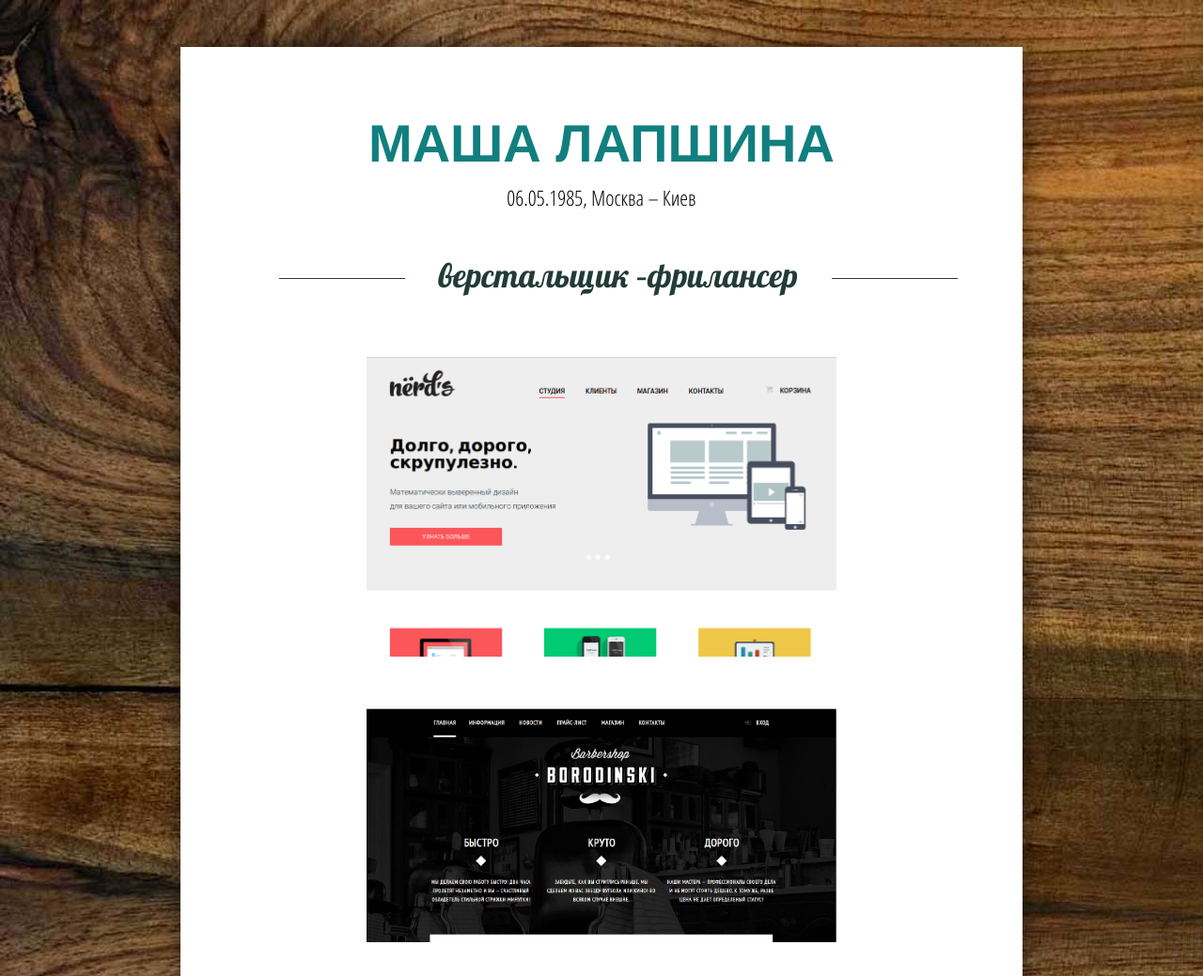
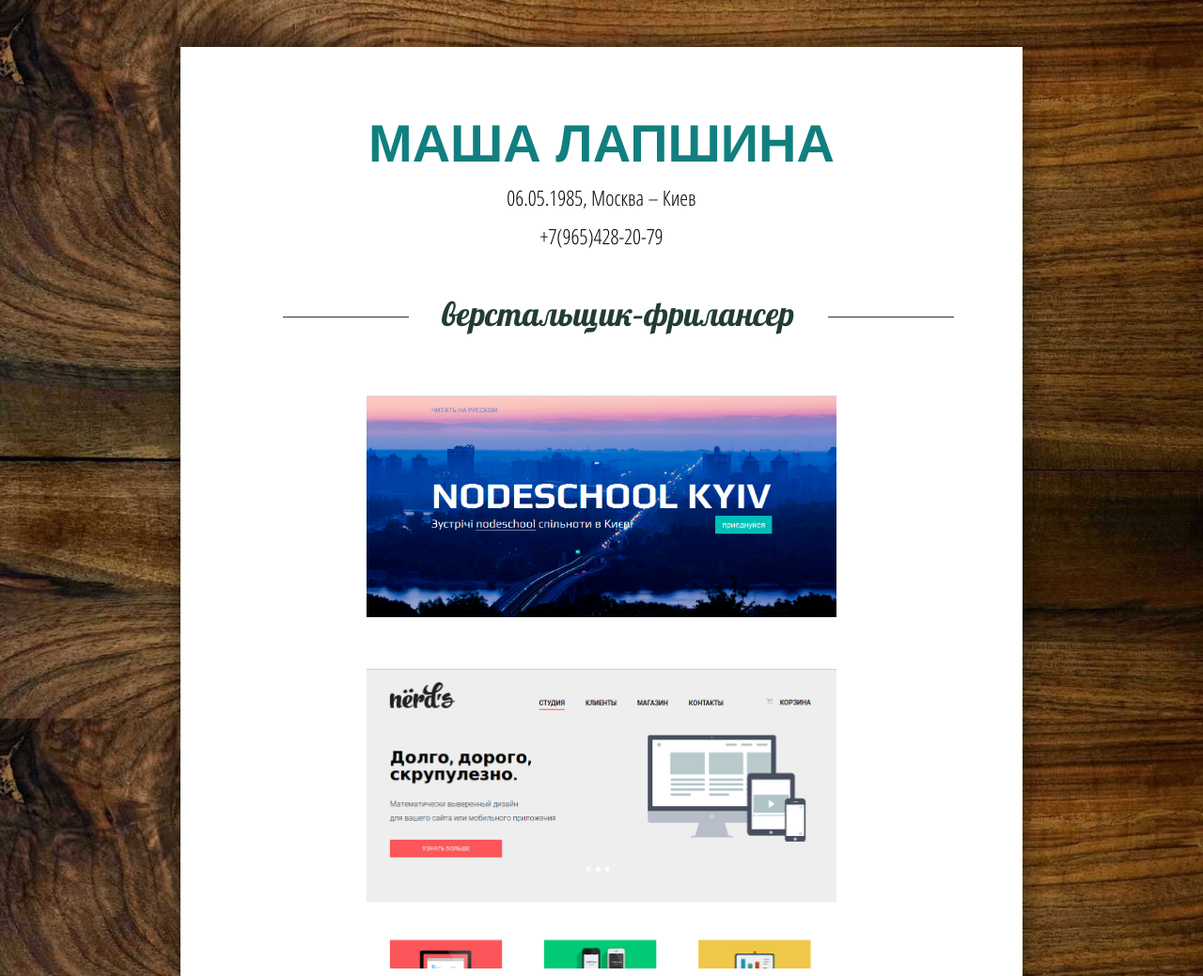
Before and after one commit to MashaTimmpa/aboutme, a plain HTML site: page index.html in a window 1280 px wide. Shown: the top 1039 px of the page at 94% size. Drawn offline with Linux system fonts and the light colour scheme.

Commit message:
adding new project

```diff
--- a/index.html
+++ b/index.html
@@ -18,12 +18,18 @@
 	    	<section class="about-me clearfix">
 		    	<h1>Маша Лапшина</h1>
 		    	<p>06.05.1985, Москва 	&ndash; Киев</p>
+		    	<p><a href="tel:+79654282079">+7(965)428-20-79</p>
 		    	<section class="ocupation">
-		    		верстальщик	&ndash;фрилансер
+		    		верстальщик&ndash;фрилансер
 		    	</section>
 	    	</section>
 	    	<section class="projects">
 	    		<ul>
+	    			<li>
+		    			<a href="http://mashatimmpa.github.io/ndschl_kyiv/"><img
+		    				src="preview_nodeschool.jpg"></a>
+		    		</li>
+
 		    		<li >
 		    			<a href="http://mashatimmpa.github.io/nerds/"><img src="Preview_nerds.jpg"></a>
 		    		</li>
@@ -31,6 +37,9 @@
 		    		<li>
 		    			<a href="http://mashatimmpa.github.io/barbershop/"><img src="preview_barbershop.jpg"></a>
 		    		</li>
+
+
+
 	    		</ul>
 	    	</section>
 
--- a/style.css
+++ b/style.css
@@ -17,7 +17,7 @@
 body{
 	font-family: 'Open Sans Condensed', sans-serif;
 	background:url('wooden-backgrounds/Wood-Background.jpg') repeat scroll;
-	background-size:  auto;
+	background-size:  100%;
 }
 .layout-wrapper{
 
@@ -48,7 +48,8 @@ body{
 }
 
 .about-me{
-text-align: center;
+
+	text-align: center;
 }
 
 h1{
@@ -62,7 +63,7 @@ h1{
 
 }
 
-p{	margin: 0;
+p{	margin-top: 10px;
 	font-size: 1.4em;
 }
 
@@ -166,9 +167,14 @@ footer .layout-wrapper{
 	margin-left: 10%;
 }
 
+a {
+	color: black;
+	text-decoration: none;
+}
+
 .contact a{
 	color:white;
-	text-decoration: none;
+
 	font-size: 1.5em;
 }
 
```
Also changed, not shown: preview_nodeschool.jpg (added), preview_nodeschool.png (added). Lines whose indentation alone changed are shown as unchanged.
